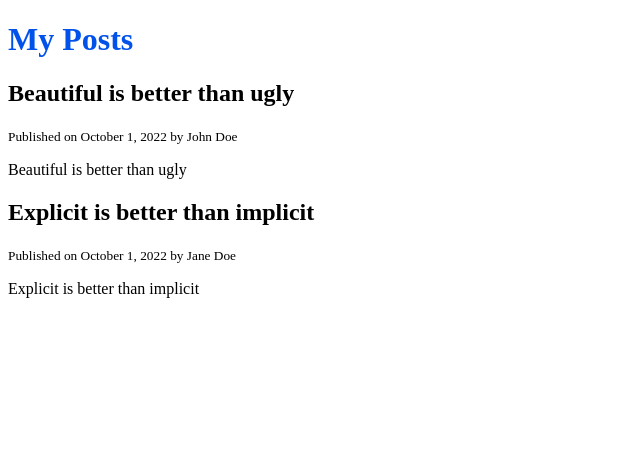
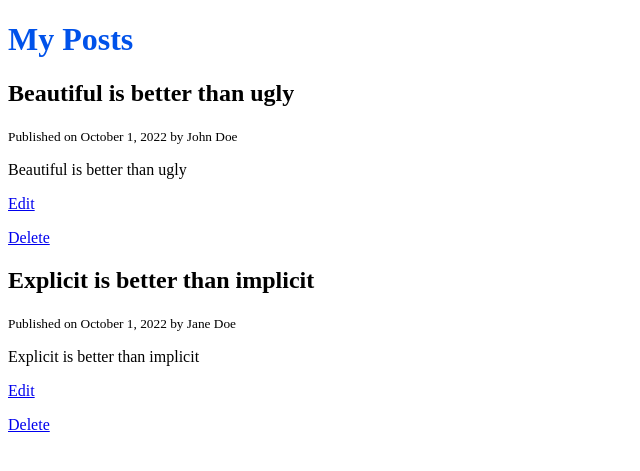
Before and after one commit to Achmadqizwini/Learn_Python, a Django app: page / in a window 1280 px wide. Shown: the top 471 px of the page, without its empty margins (0-640 px from the left). Run offline with Django 4.2, Linux system fonts and the light colour scheme.

Commit message:
modify: template homepage

```diff
--- a/Simple project/django playground/django_project/blog/templates/blog/home.html
+++ b/Simple project/django playground/django_project/blog/templates/blog/home.html
@@ -4,4 +4,6 @@
 <h2>{{ post.title }}</h2>
 <small>Published on {{ post.published_at }} by {{ post.author}}</small>
 <p>{{ post.content }}</p>
+<p><a href="{% url 'post-edit' post.id %}">Edit</a></p>
+<a href="{% url 'post-delete' post.id%}">Delete</a>
 {% endfor%} {% endblock %}
```
